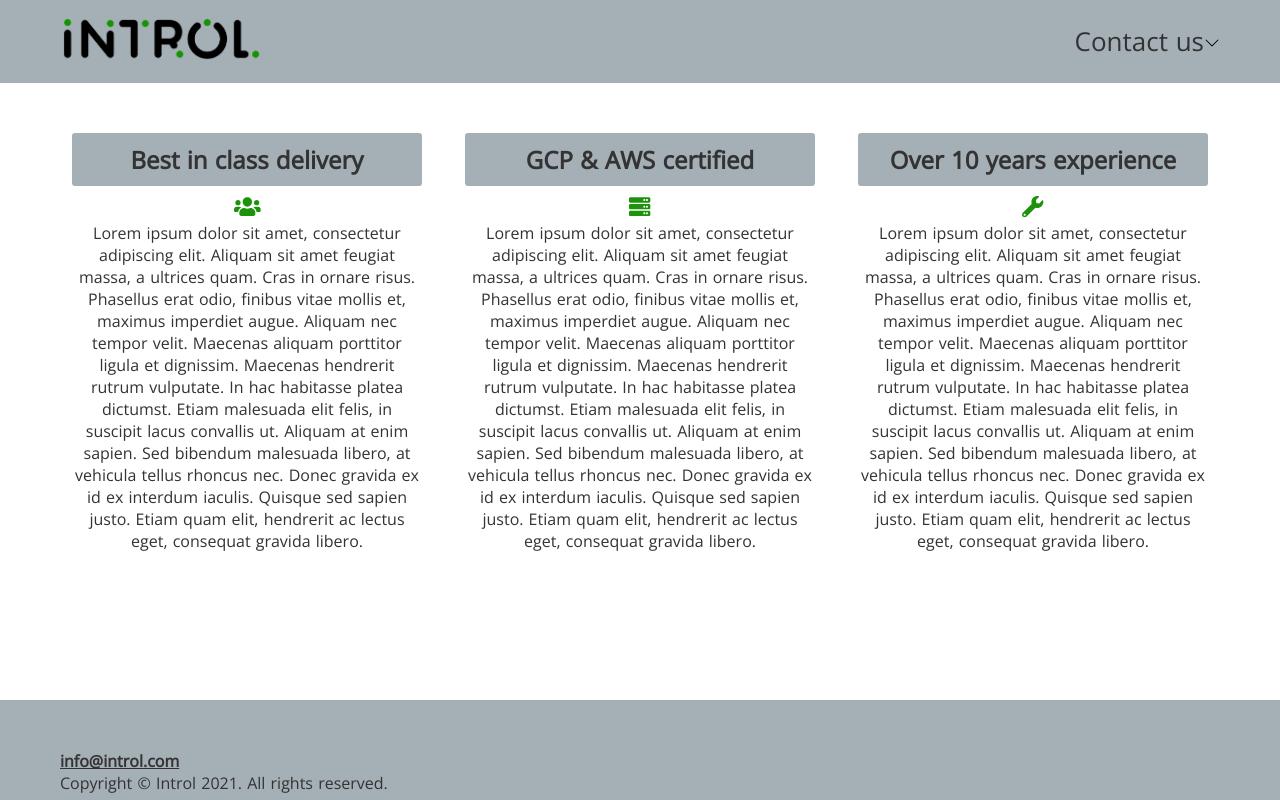
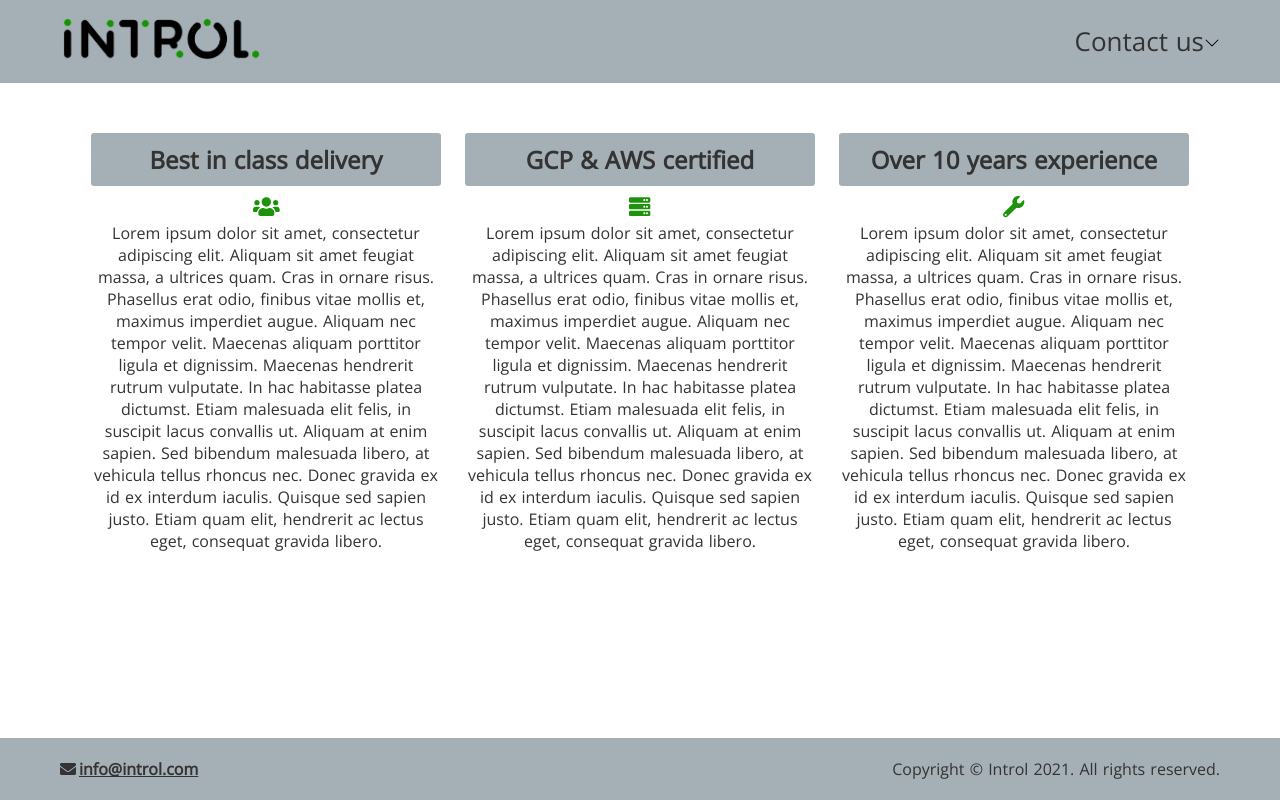
Before and after one commit to DannyMurphy92/introl, a Nuxt app: page / in a window 1280 px wide. Built offline with nearby package versions, Linux system fonts and the light colour scheme.

Commit message:
Fixed sticky footer with flexbox

```diff
--- a/src/components/ContactInfo.vue
+++ b/src/components/ContactInfo.vue
@@ -3,18 +3,27 @@
     <a
       class="contact-info__email"
       :href="`mailto:${email}`"
-    >{{ email }}</a>
+    ><FontAwesomeIcon
+      class="contact-info__email__icon"
+      :icon="faEnvelope"
+    />{{ email }}</a>
   </div>
 </template>
 
 <script lang="ts">
 import Vue from 'vue';
+import { FontAwesomeIcon } from '@fortawesome/vue-fontawesome';
+import { faEnvelope } from '@fortawesome/free-solid-svg-icons';
 
 export default Vue.extend({
   name: 'ContactInfo',
+  components: {
+    FontAwesomeIcon,
+  },
   data() {
     return {
       email: 'info@introl.com',
+      faEnvelope,
     };
   },
 });
@@ -23,5 +32,9 @@ export default Vue.extend({
 <style lang="scss" scoped>
 .contact-info__email {
   font-weight: $font-weight-semi-bold;
+
+  &__icon {
+    margin-right: 3px;
+  }
 }
 </style>
--- a/src/layouts/Footer.vue
+++ b/src/layouts/Footer.vue
@@ -1,9 +1,11 @@
 <template>
   <div class="footer">
-    <div class="site-trunk footer_container">
-      <ContactInfo class="footer__contact" />
-      <div class="footer__legal">
-        <span>Copyright &copy; Introl {{ currentYear }}. All rights reserved.</span>
+    <div class="site-trunk">
+      <div class="footer__container">
+        <ContactInfo class="footer__contact" />
+        <div class="footer__legal">
+          <span>Copyright &copy; Introl {{ currentYear }}. All rights reserved.</span>
+        </div>
       </div>
     </div>
   </div>
@@ -28,8 +30,26 @@ export default Vue.extend({
 <style lang="scss">
 .footer {
   background: $color-grey;
-  padding: $footer-vertical-padding 0;
+  padding: 20px 0;
   width: 100%;
-  height: $footer-height;
+  text-align: center;
+
+  &__contact {
+    margin-bottom: 10px;
+
+    @include media-query-min($mq-md) {
+      margin-bottom: 0;
+    }
+  }
+
+  &__container {
+    display: flex;
+    flex-direction: column;
+    justify-content: space-between;
+
+    @include media-query-min($mq-md) {
+      flex-direction: row;
+    }
+  }
 }
 </style>
--- a/src/layouts/default.vue
+++ b/src/layouts/default.vue
@@ -1,10 +1,10 @@
 <template>
   <div class="layout">
-    <div class="layout__content-container">
-      <Header />
+    <Header />
+    <main class="layout__body">
       <Nuxt />
-      <Footer class="layout__footer" />
-    </div>
+    </main>
+    <Footer />
   </div>
 </template>
 
@@ -45,16 +45,15 @@ html {
 
 <style lang="scss" scoped>
 .layout {
+  min-height: 100vh;
+  display: flex;
+  flex-direction: column;
+  flex: 1 0 auto;
   position: relative;
-  min-height: 100vh;
 
-  &__content-container {
-    padding-bottom: $footer-height + $footer-vertical-padding * 2;
-  }
-
-  &__footer {
-    bottom: 0;
-    position: absolute;
+  &__body {
+    display: flex;
+    flex: 1 0 auto;
   }
 }
 </style>
--- a/src/styles/variables/_layout.scss
+++ b/src/styles/variables/_layout.scss
@@ -19,6 +19,3 @@ $site-column-gutter: 20px !default;
 $site-column-gutter-half: $site-column-gutter / 2;
 
 $z-indexes: ('loader-overlay', 'responsivebar', 'popout-close', 'popout', 'current-form-overlay', 'tooltip');
-
-$footer-height: 100px;
-$footer-vertical-padding: 50px;
```
